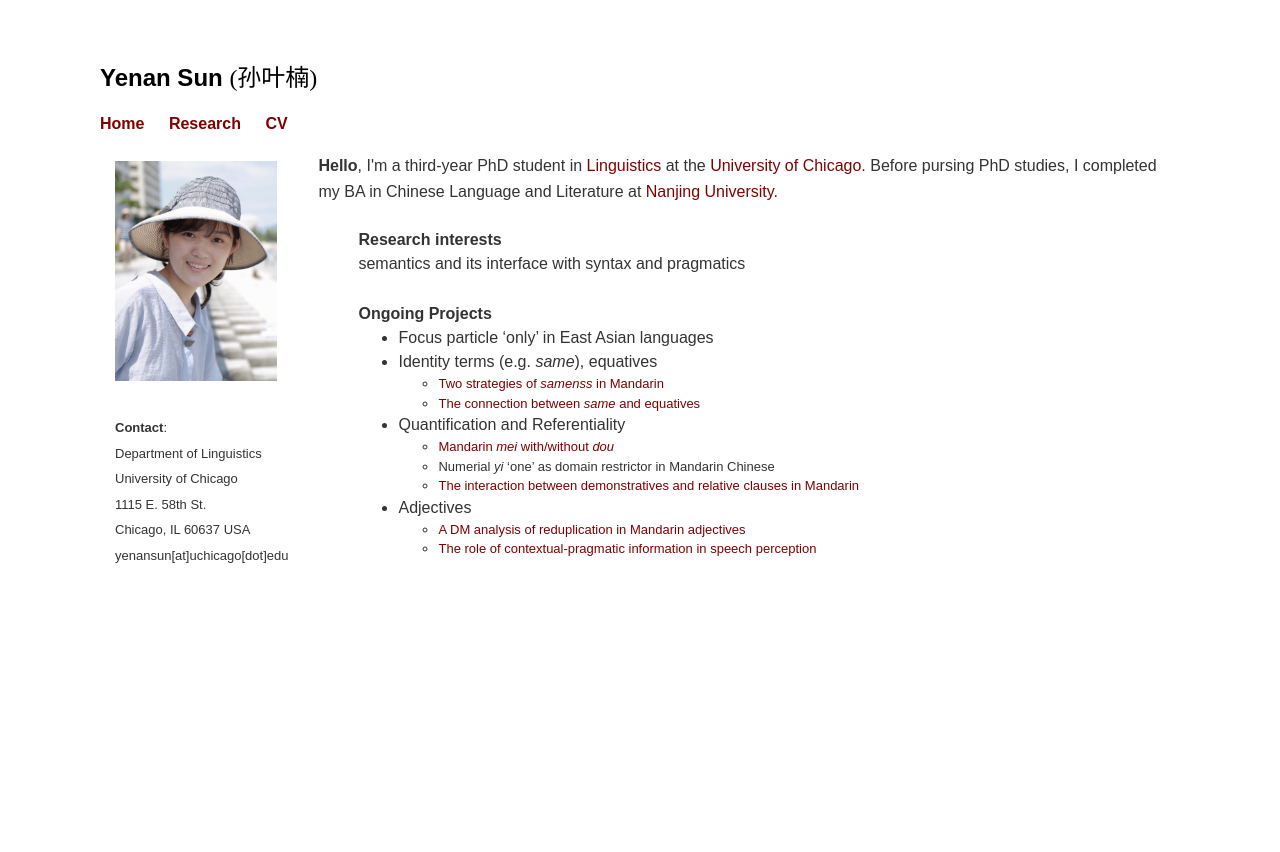
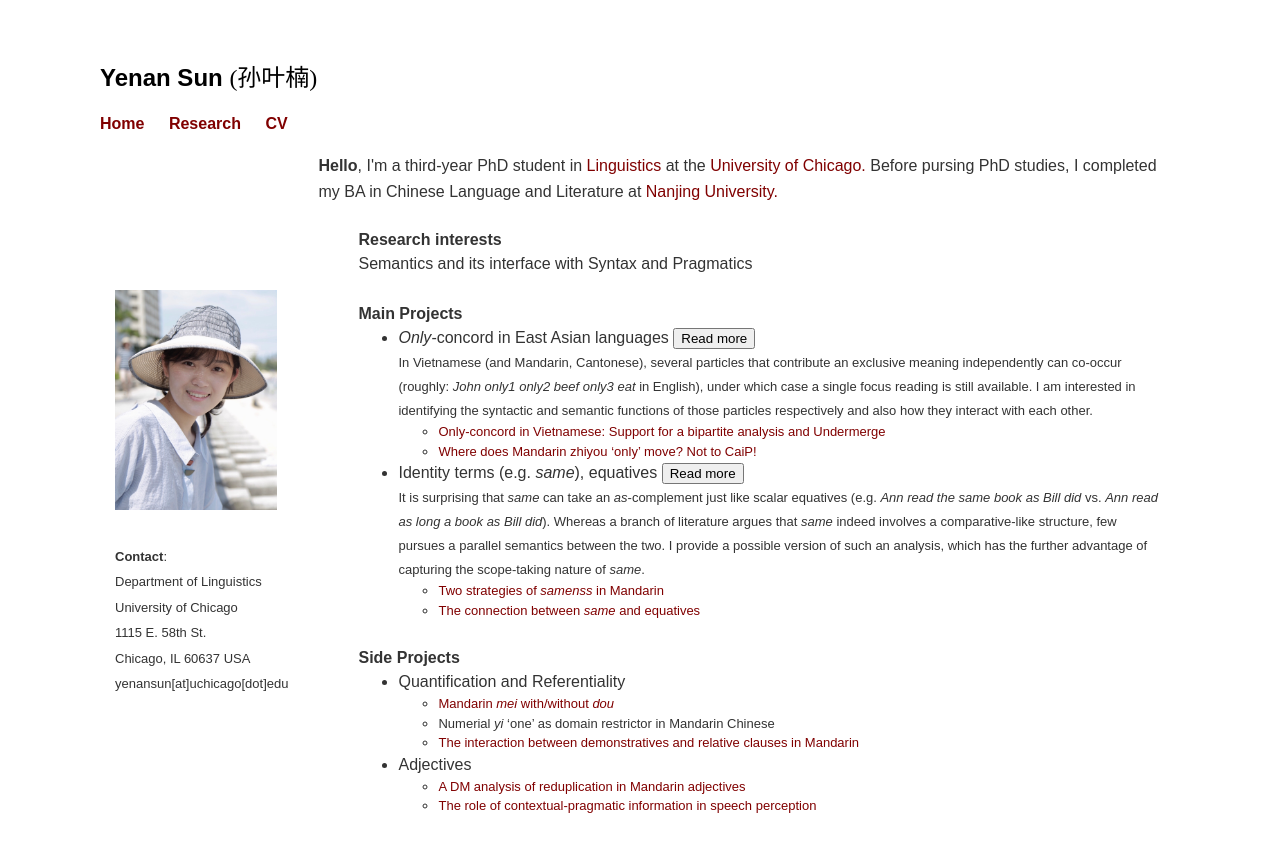
Before and after one commit to yenan09/yenan09.github.io, a Jekyll site: the page built from index.html, in a window 1280 px wide. Shown: the top 852 px of the page. Built offline with Jekyll 4.4.1, drawn with Linux system fonts in a browser that asks for light colours.

Commit message:
20190917

```diff
--- a/index.html
+++ b/index.html
@@ -2,7 +2,11 @@
 layout: default
 title: Home
 ---
+
+
+
 <div class="blurb">
+
 
 	<style type="text/css">
 	.tg  {border-collapse:collapse;border-spacing:0;border:1px solid black}
@@ -45,14 +49,77 @@ title: Home
 
 	<ul style="list-style-type:none;">
 	<li> <b>Research interests</b> <br>
-				semantics and its interface with syntax and pragmatics </li>
+				Semantics and its interface with Syntax and Pragmatics </li>
 <br>
 
-	<li><b>Ongoing Projects</b> </li>
+	<li><b>Main Projects</b> </li>
 <ul style="list-style-type:disc;">
-	 <li>Focus particle ‘only’ in East Asian languages</li>
+	 <li><i>Only</i>-concord in East Asian languages <button onclick="myFunction()">Read more</button> </li>
 
-	 <li> Identity terms (e.g. <i>same</i>), equatives
+	 <script>
+	 	function myFunction() {
+	 		 var x = document.getElementById("myDIV");
+	 		 if (x.style.display === "none") {
+	 			 x.style.display = "block";
+	 		 } else {
+	 			 x.style.display = "none";
+	 		 }
+	 	 }
+	 </script>
+
+<div id="myDIV">
+	<font size="2">
+In Vietnamese (and Mandarin, Cantonese), several particles that contribute an exclusive meaning
+independently can co-occur (roughly: <i>John only1 only2 beef only3 eat</i> in English),
+under which case a single focus reading is still available. I am interested in identifying
+the syntactic and semantic functions of those particles respectively and also how they interact with each other.
+<!-- I show that the Spec-Head relation proposed for only2 and only3 is problematic (contra Hole 2017)
+but instead exists between only2 and only1. I argue that a bipartite analysis for association with focus constructions (Lee 2005, Barbiers 2014, Quek and Hirsch 2017)
+can capture those facts, with a few extensions. -->
+
+	</font>
+
+</div>
+
+<font size="2">
+<ul style="list-style-type:circle;">
+		<li><a href="{{ site.baseurl }}/NELS_only.pdf" title="yenan">Only-concord in Vietnamese: Support for a bipartite analysis and Undermerge</a> </li>
+		<li><a href="{{ site.baseurl }}/LSA_only.pdf" title="yenan">Where does Mandarin zhiyou ‘only’ move? Not to CaiP!</a> </li>
+						<!-- <a href="{{ site.baseurl }}/cusp11_same.pdf" title="yenan">Why *(the) same</a> -->
+</ul>
+</font>
+
+	 <li> Identity terms (e.g. <i>same</i>), equatives <button onclick="myFunction1()">Read more</button>
+
+		 <script>
+		 	function myFunction1() {
+		 		 var x = document.getElementById("mySAME");
+		 		 if (x.style.display === "none") {
+		 			 x.style.display = "block";
+		 		 } else {
+		 			 x.style.display = "none";
+		 		 }
+		 	 }
+		 </script>
+
+
+
+		 <div id="mySAME">
+		 	<font size="2">
+	It is surprising that <i>same</i> can take an <i>as</i>-complement just like scalar equatives
+	(e.g. <i>Ann read the same book as Bill did</i> vs. <i>Ann read as long a book as Bill did</i>).
+	Whereas a branch of literature argues that <i>same</i> indeed involves a comparative-like structure,
+	few pursues a parallel semantics between the two. I provide a possible version of such an analysis,
+	which has the further advantage of capturing the scope-taking nature of <i>same</i>.
+
+			 <!-- I show that the Spec-Head relation proposed for only2 and only3 is problematic (contra Hole 2017)
+		 but instead exists between only2 and only1. I argue that a bipartite analysis for association with focus constructions (Lee 2005, Barbiers 2014, Quek and Hirsch 2017)
+		 can capture those facts, with a few extensions. -->
+
+		 	</font>
+
+		 </div>
+
 		  <font size="2">
 			<ul style="list-style-type:circle;">
 					<li><a href="{{ site.baseurl }}/sicogg20_yenan_same.pdf" title="yenan">Two strategies of <i>samenss</i> in Mandarin</a> </li>
@@ -62,7 +129,13 @@ title: Home
 			</font>
 	 </li>
 
+</ul>
 
+<br>
+
+	<li><b>Side Projects</b> </li>
+
+<ul style="list-style-type:disc;">
 	 <li>Quantification and Referentiality
         <ul style="list-style-type:circle;"> 		<font size="2">
 					  <li> <a href="{{ site.baseurl }}/cls53_mei_dou.pdf" title="yenan">Mandarin <i>mei</i> with/without <i>dou</i></a> </li>
@@ -109,6 +182,12 @@ title: Home
 
 	</div>
 
+
+
+
+
+
+
 <!--
 	<b>Research interests</b> <br>
 	semantics, syntax-semantics interface  <br>
```
Also changed, not shown: research.html (+9 -4 lines), 6 other files.
